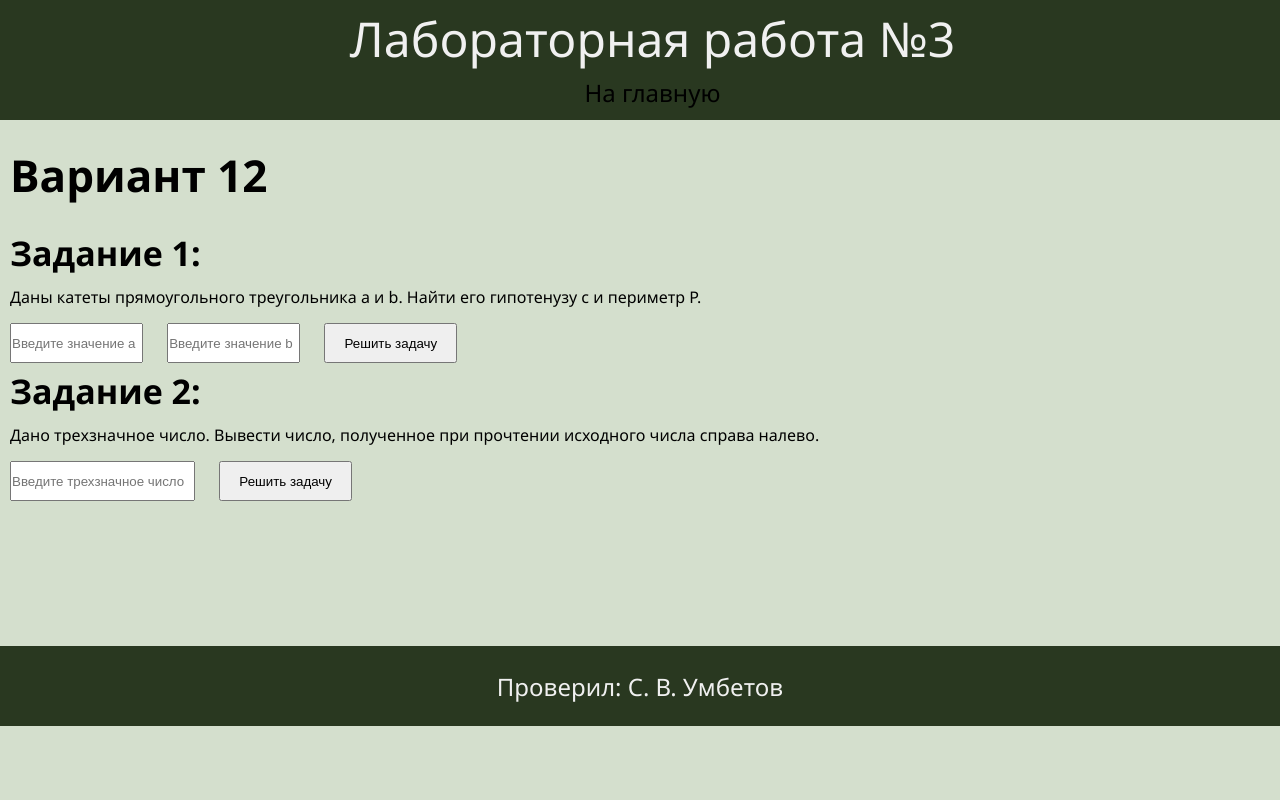
After one commit to ForiM8/malcev_isp_21_a, a PHP site: page /works/laba3.php in a window 1280 px wide. The commit adds this page. Run offline with PHP 8.4, Linux system fonts and the light colour scheme.

Commit message:
Лаба 3
Лаба 3

```diff
--- /dev/null
+++ b/works/laba3.css
@@ -0,0 +1,209 @@
+*{
+    box-sizing: border-box;
+    margin: 0px 0px;
+    padding: 0px 0px;
+}
+
+body {
+    font-family:'Segoe UI', Tahoma, Geneva, Verdana, sans-serif;
+    background: #d4dfcd;
+}
+
+.container{
+    position: absolute;
+    min-width: 100%;
+    min-height: 100%;
+    width: auto;
+    height: auto;
+}
+
+.header{
+    display: flex;
+    width: 100%;
+    height: 120px;
+    background: #293820;
+    display: flex;
+    align-items: center;
+    justify-content: center;
+    flex-direction: column;
+    flex-wrap:nowrap;
+    padding-left: 25px;
+}
+
+.header__text{
+    color:#F0F0F0;
+    font-size: 64px;
+}
+
+.main{
+    width: 100%;
+    height: auto;
+    display: flex;
+    flex-direction: column;
+    flex-wrap:nowrap;
+}
+
+.main__head{
+    font-size: 44px;
+    margin: 25px 0px;
+    margin-left: 10px;
+    color: #000000;
+}
+
+.main__head__small{
+    font-size: 34px;
+    margin-left: 10px;
+    color: #000000;
+}
+
+.main__text{
+    margin: 10px;
+}
+
+.main__input__one{
+    min-width: 133px;
+    width: 10%;
+    height: 40px;
+    margin: 2px 10px;
+}
+.main__input__two{
+    min-width: 185px;
+    width: 10%;
+    height: 40px;
+    margin: 2px 10px;
+}
+
+.main__button{
+    min-width: 133px;
+    width: 10%;
+    height: 40px;
+    margin: 5px 10px;
+
+}
+
+.header__link{
+    font-size: 34px;
+    margin: 5px;
+    text-decoration: none;
+    color: #000000;
+    transition: .1s;
+}
+
+.header__link:hover{
+    color: #43774b;
+}
+
+.footer{
+    position: relative;
+    width: 100%;
+    height: 80px;
+    background: #293820;
+    display: flex;
+    align-items: center;
+    justify-content: center;
+    bottom: 0px;
+    margin-top: 140px;
+}
+
+.footer__text{
+    color:#F0F0F0;
+    font-size: 32px;
+}
+
+@media (min-width: 992px) and (max-width: 1280px) {
+
+    .header__text{
+        font-size: 48px;
+    }
+
+    .header__link{
+        font-size: 24px;
+    }
+
+    .main__link__text{
+        font-size: 24px;
+    }
+
+    .footer__text{
+        font-size: 24px;
+    }
+
+}
+
+@media (min-width: 768px) and (max-width: 991px) {
+
+    .header__text{
+        font-size: 48px;
+    }
+
+    .main__head{
+        font-size: 36px;
+    }
+
+    .main__head__small{
+        font-size: 26px;
+    }
+
+    .main__link__text{
+        font-size: 24px;
+    }
+
+
+}
+
+@media (min-width: 480px) and (max-width: 767px) {
+
+    .header__text{
+        font-size: 32px;
+    }
+
+    .header__link{
+        font-size: 18px;
+    }
+
+    .main__head{
+        font-size: 28px;
+    }
+
+    .main__head__small{
+        font-size: 18px;
+    }
+
+    .main__link__text{
+        font-size: 16px;
+    }
+
+    .footer__text{
+        font-size: 18px;
+    }
+
+
+}
+
+@media (min-width: 320px) and (max-width: 479px) {
+
+    .header__text{
+        font-size: 24px;
+    }
+
+    .header__link{
+        font-size: 18px;
+    }
+
+    .main__head{
+        font-size: 26px;
+    }
+
+    .main__head__small{
+        font-size: 20px;
+    }
+
+    .main__link__text{
+        font-size: 12px;
+    }
+
+    .footer__text{
+        font-size: 18px;
+    }
+
+}
--- /dev/null
+++ b/works/laba3.php
@@ -0,0 +1,77 @@
+<!DOCTYPE html>
+<html lang="ru">
+<head>
+    <meta charset="UTF-8">
+    <meta name="viewport" content="width=device-width, initial-scale=1.0">
+    <meta name="author" content="Мальцев Никита Олегович">
+    <meta naem="discription" content="Изучение php">
+    <meta name="keywords" content="php">
+    <link rel="stylesheet" href="laba3.css">
+    <title>Лабораторные работы</title>
+</head>
+<body>
+        <div class="container">
+            <div class="header">
+                <p class="header__text">Лабораторная работа №3</p>
+                <a href="../index.php" class="header__link"> На главную</a>
+            </div>
+
+            <div class="main">
+                <h1 class="main__head">Вариант 12</h1>
+
+                <h2 class="main__head__small">Задание 1:</h2>
+                <p class="main__text">Даны катеты прямоугольного треугольника a и b.
+                    Найти его гипотенузу c и периметр P.</p>
+                <form method="POST" action="">
+                    <input class="main__input__one" type="numeric" name="a" placeholder="Введите значение a" required />
+                    <input class="main__input__one" type="numeric" name="b" placeholder="Введите значение b" required />
+                    <button class="main__button" name="one">Решить задачу</button>
+                </form>
+
+                <?php
+                if (isset($_POST['one'])) {
+
+                    $a = htmlspecialchars($_POST["a"]);
+                    $b = htmlspecialchars($_POST["b"]);
+
+                    if (is_numeric($a) && is_numeric($b)) {
+                        $c = sqrt($a**2 + $b**2);
+                        $P = $a + $b + $c;
+                        echo "<p class='main__text'>Гипотенуза: " .$c . "</p>";
+                        echo "<p class='main__text'>Периметр: " .$P. "</p>";
+                    } else {
+                        echo "<p class='main__text'>Введите числовые значения для a и b.</p>";
+                    }
+                }
+                ?>
+
+                <h2 class="main__head__small">Задание 2:</h2>
+                <p class="main__text">Дано трехзначное число. Вывести число, полученное
+                     при прочтении исходного числа справа налево.</p>
+                <form method="POST" action="">
+                    <input class="main__input__two" type="text" name="number" placeholder="Введите трехзначное число" required />
+                    <button class="main__button" name="two">Решить задачу</button>
+                </form>
+                <?php
+                if (isset($_POST['two'])) {
+
+                    $number = htmlspecialchars($_POST["number"]);
+                    if (is_numeric($number)) {
+                        if (strlen(strval($number))==3) {
+                            echo "<p class='main__text'>Ответ: " .strrev($number). "</p>";
+                        } else {
+                            echo "<p class='main__text'>Введите трехзначное число</p>";
+                        }
+                    } else {
+                        echo "<p class='main__text'>Введите числовые значения.</p>";
+                    }
+                }
+                ?>
+            </div>
+
+            <div class="footer">
+                <p class="footer__text">Проверил:  С. В. Умбетов</p>
+            </div>
+        </div>
+
+</body>
```
Also changed, not shown: index.php (+17 -9 lines), style.css (added, +159 -0 lines), 1 other file.
